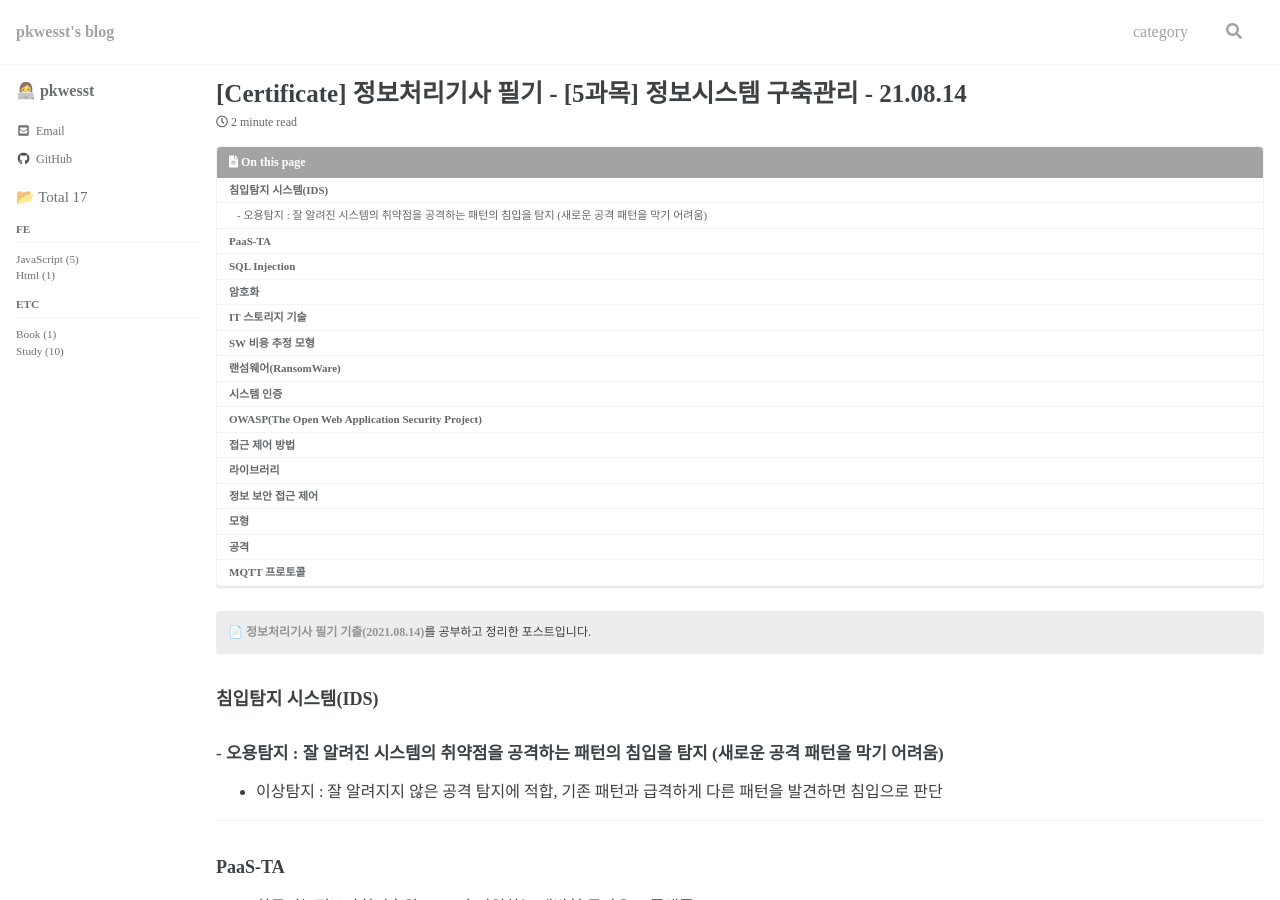
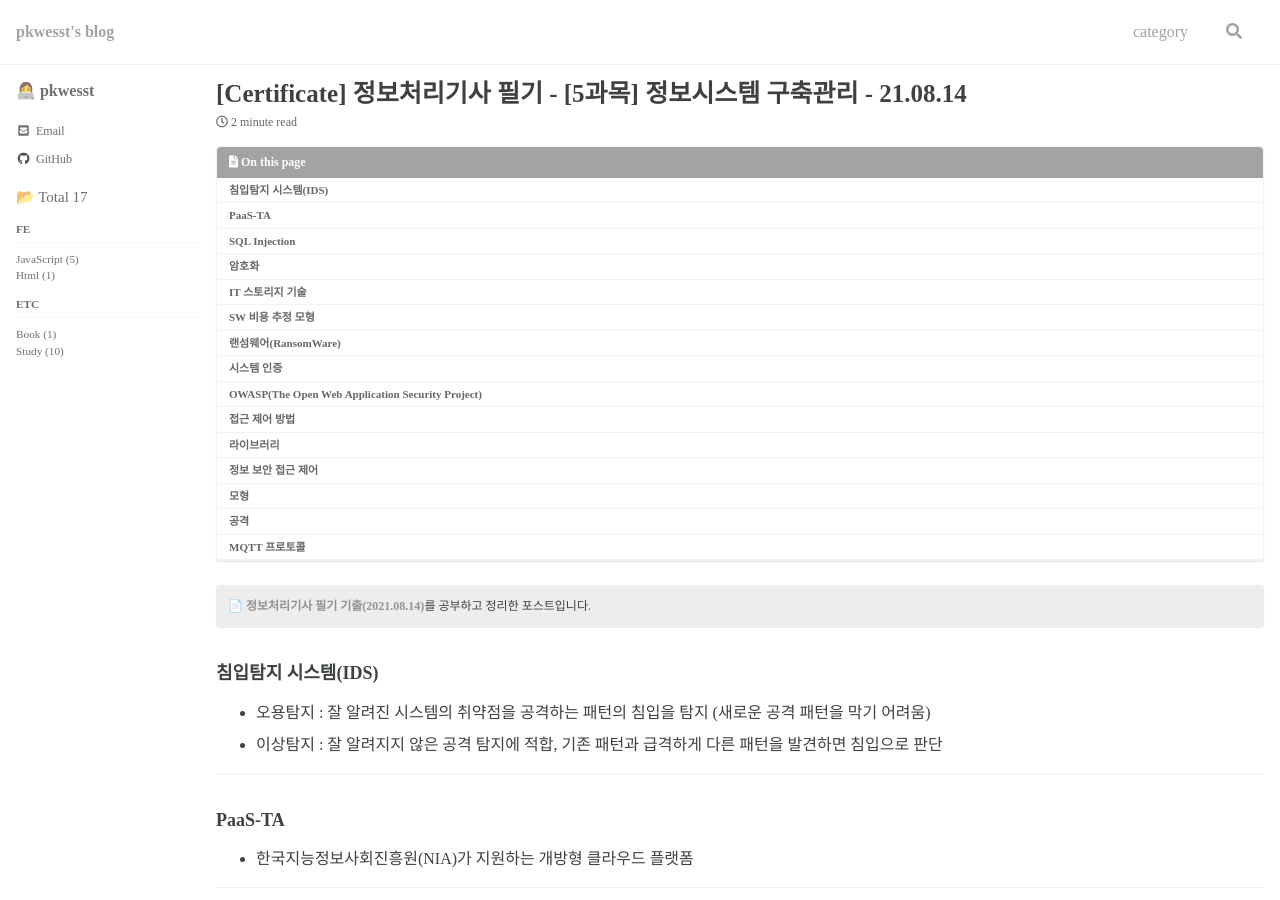
Before and after one commit to pkwesst/pkwesst.github.io, a Jekyll site: the page built from _posts/2022-04-15-study-2204154.md, in a window 1280 px wide and 900 px high. Built offline with Jekyll 4.4.1, drawn with Linux system fonts in a browser that asks for light colours; cached includes are drawn as plain includes; some web fonts are replaced; comment, search, counter and statistics services are not loaded.

Commit message:
Update 2022-04-15-study-2204154.md

```diff
--- a/_posts/2022-04-15-study-2204154.md
+++ b/_posts/2022-04-15-study-2204154.md
@@ -20,7 +20,7 @@ last_modified_at: 2022-04-15
 
 ### 침입탐지 시스템(IDS)
 
-#### - 오용탐지 : 잘 알려진 시스템의 취약점을 공격하는 패턴의 침입을 탐지 (새로운 공격 패턴을 막기 어려움)
+- 오용탐지 : 잘 알려진 시스템의 취약점을 공격하는 패턴의 침입을 탐지 (새로운 공격 패턴을 막기 어려움)
 - 이상탐지 : 잘 알려지지 않은 공격 탐지에 적합, 기존 패턴과 급격하게 다른 패턴을 발견하면 침입으로 판단
 
 ---
```
